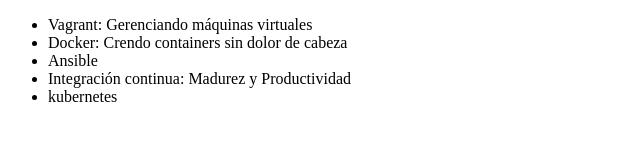
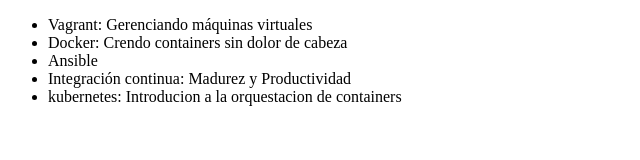
Before and after one commit to Levram23/alura-git-4, a plain HTML site: page index.html in a window 1280 px wide. Shown: the whole page, without its empty margins (0-640 px from the left). Drawn offline with Linux system fonts and the light colour scheme.

Commit message:
modificando el nombre del curso de kubernetes

```diff
--- a/index.html
+++ b/index.html
@@ -10,7 +10,7 @@
          <li> Docker: Crendo containers sin dolor de cabeza </li>
          <li> Ansible </li>
          <li> Integración continua: Madurez y Productividad </li>
-         <li> kubernetes </li>
+         <li> kubernetes: Introducion a la orquestacion de containers </li>
      </ul>
 </body>
 </html>
```
